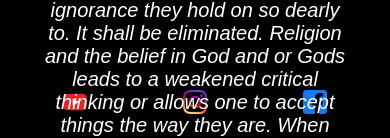
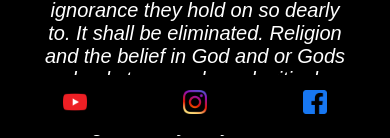
Before and after one commit to JesusFernandoRios/theocide, a Next.js app: page /Bio in a window 390 px wide. Shown: the part 709-847 px from the top of the page. Built offline with nearby package versions, Linux system fonts and the light colour scheme.

Commit message:
updated navbar styling and manipulating z-index for asigning layers

```diff
--- a/styles/Footer.module.css
+++ b/styles/Footer.module.css
@@ -7,4 +7,5 @@
     color: white;
     text-align: center;
     height: 60px;
+    z-index: 2;
 }
--- a/styles/Home.module.css
+++ b/styles/Home.module.css
@@ -36,6 +36,7 @@
 }
 
 @media (max-width: 768px) {
+
   .container {
     background-image: url("/theocid5white.png");
     background-size: contain;
--- a/styles/HomeNav.module.css
+++ b/styles/HomeNav.module.css
@@ -53,7 +53,7 @@
     right: 5%;
     top: 20%;
     transform: translate(5%, 20%);
-    z-index: 2;
+    z-index: 11;
   }
 
   .navRoutes {
@@ -65,6 +65,7 @@
     clip-path: circle(50px at 90% -10%);
     -webkit-clip-path: circle(50px at 90% -10%);
     transition: all 1s ease-out;
+    z-index: 10;
   }
 
   .open {
@@ -76,6 +77,7 @@
     transition: all 1s ease-out;
     clip-path: circle(1000px at 90% -10%);
     -webkit-clip-path: circle(1000px at 90% -10%);
+    z-index: 10;
   }
 
   .open li {
```
